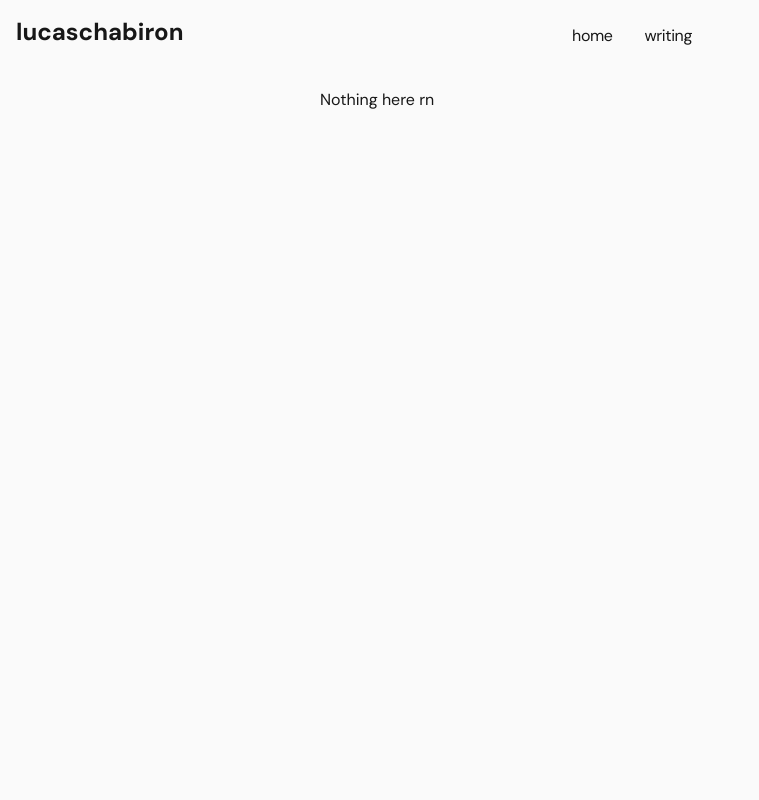
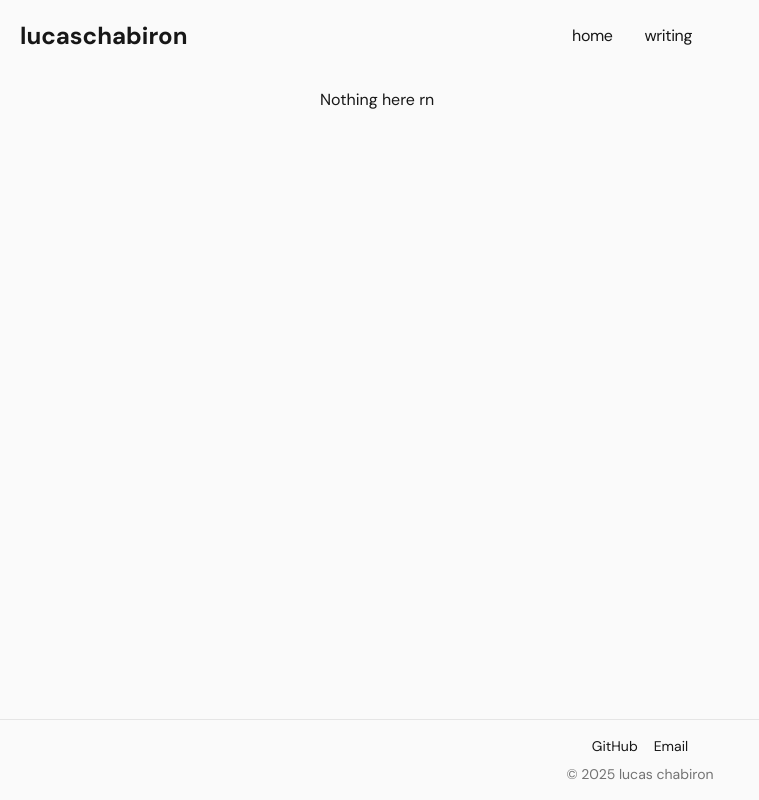
Before and after one commit to lucaschabiron/portfolio, a Next.js app: page /favs in a window 1280 px wide. Shown: the whole page, without its empty margins (0-759 px from the left). Built offline with nearby package versions, Linux system fonts and the light colour scheme.

Commit message:
feat: footer with links

```diff
--- a/src/app/globals.css
+++ b/src/app/globals.css
@@ -13,6 +13,12 @@ body {
   padding-bottom: env(safe-area-inset-bottom);
   padding-left: env(safe-area-inset-left);
   padding-right: env(safe-area-inset-right);
+  transition: background-color 0.3s, color 0.3s;
+}
+
+/* Smooth transition utility for links and interactive elements */
+.smooth-transition {
+  transition: color 0.2s, background 0.2s, border-color 0.2s;
 }
 
 @media (prefers-color-scheme: dark) {
--- a/src/app/layout.tsx
+++ b/src/app/layout.tsx
@@ -1,6 +1,7 @@
 import "./globals.css";
 import { Navbar } from "@/components/global/nav";
 import FixedLogo from "@/components/global/FixedLogo";
+import Footer from "@/components/global/Footer";
 import Head from "next/head";
 
 export const metadata = {
@@ -21,12 +22,17 @@ export default function RootLayout({ children }: RootLayoutProps) {
           content="width=device-width, initial-scale=1, viewport-fit=cover"
         />
       </Head>
-      <body className="min-h-screen bg-neutral-50 text-neutral-900 dark:bg-neutral-800 dark:text-neutral-100">
-        <FixedLogo />
-        <div className="flex justify-center container mx-auto p-4">
-          <Navbar />
+      <body className="bg-neutral-50 text-neutral-900 dark:bg-neutral-800 dark:text-neutral-100">
+        <div className="flex flex-col min-h-screen">
+          <FixedLogo />
+          <div className="flex justify-center container mx-auto p-4">
+            <Navbar />
+          </div>
+          <main className="flex-1 flex flex-col">
+            {children}
+          </main>
+          <Footer />
         </div>
-        {children}
       </body>
     </html>
   );
--- a/src/components/global/FixedLogo.tsx
+++ b/src/components/global/FixedLogo.tsx
@@ -34,7 +34,7 @@ export default function FixedLogo() {
   });
 
   return (
-    <div className="hidden absolute md:block lg:fixed top-4 left-4 z-50">
+    <div className="hidden absolute md:block lg:fixed top-5 left-5 z-50">
       <Link href="/" className="text-2xl font-bold">
         {stablePart}
         {letters}
--- /dev/null
+++ b/src/components/global/Footer.tsx
@@ -0,0 +1,27 @@
+import React from "react";
+
+export default function Footer() {
+  return (
+    <footer className="w-full border-t border-neutral-200 dark:border-neutral-700 py-4 mt-8 flex flex-col items-center text-sm">
+      <div className="flex space-x-4 mb-2">
+        <a
+          href="https://github.com/lucaschabiron"
+          target="_blank"
+          rel="noopener noreferrer"
+          className="hover:underline smooth-transition"
+        >
+          GitHub
+        </a>
+        <a
+          href="mailto:contact@lucaschabiron.com"
+          className="hover:underline smooth-transition"
+        >
+          Email
+        </a>
+      </div>
+      <div className="text-neutral-500 dark:text-neutral-400">
+        © {new Date().getFullYear()} lucas chabiron
+      </div>
+    </footer>
+  );
+}
```
